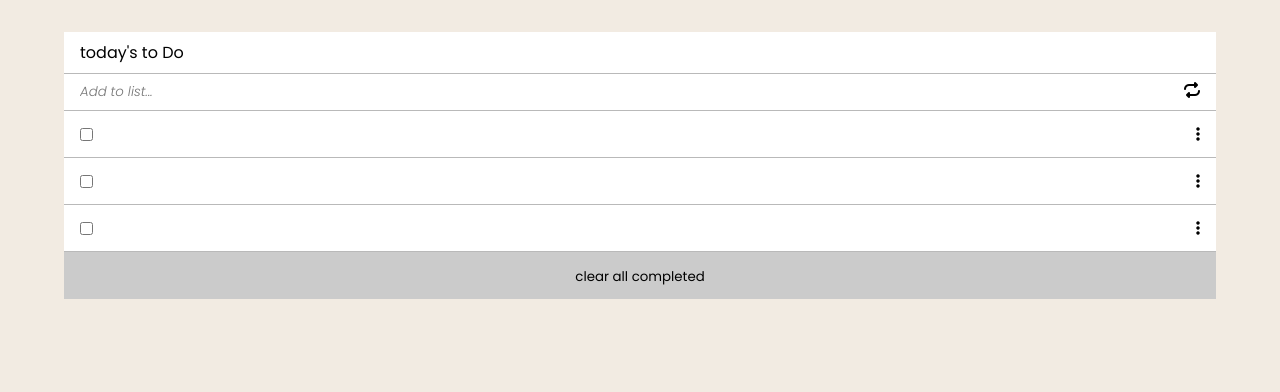
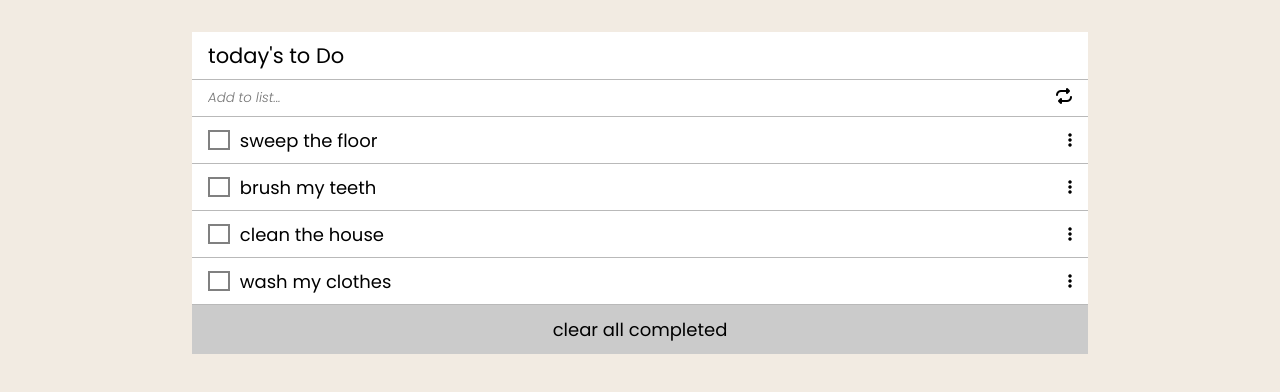
Before and after one commit to Tobby8629/Todo_list, a website built with webpack: page src/template.html in a window 1280 px wide. Built offline with nearby package versions, Linux system fonts and the light colour scheme.

Commit message:
create js to add  array dynamically

```diff
--- a/src/index.js
+++ b/src/index.js
@@ -1,2 +1,6 @@
-import './style/index.css'
-console.log('very');
+import './style/index.css';
+import call from './module/loop.js';
+import check from './module/checker.js';
+
+call();
+check();
--- /dev/null
+++ b/src/module/array.js
@@ -0,0 +1,28 @@
+const array = [
+  {
+    description: 'sweep the floor',
+    completed: true,
+    index: 1,
+  },
+
+  {
+    description: 'wash my clothes',
+    completed: true,
+    index: 4,
+  },
+
+  {
+    description: 'brush my teeth',
+    completed: true,
+    index: 2,
+  },
+
+  {
+    description: 'clean the house',
+    completed: true,
+    index: 3,
+  },
+
+];
+
+export default array;
--- /dev/null
+++ b/src/module/checker.js
@@ -0,0 +1,8 @@
+const check = () => {
+  const check = document.querySelectorAll('.ic');
+  check.forEach((check) => check.addEventListener('click', () => {
+    check.classList.toggle('it');
+  }));
+};
+
+export default check;
--- /dev/null
+++ b/src/module/display.js
@@ -0,0 +1,19 @@
+const display = (arry, main) => {
+  const view = `
+    <div class="ic">
+      <div class='white'></div>
+      <i class="fa-solid fa-check"></i>
+    </div>
+
+    <input type="text" id="tasks" value= "${arry.description}" readonly >
+    <div class="icons">
+        <i class="fa-solid fa-ellipsis-vertical" id="more"></i>
+        <i class="fa-solid fa-trash" id="trash"></i>
+    </div>`;
+
+  const each = document.createElement('div');
+  each.classList.add('each');
+  each.innerHTML = view;
+  main.appendChild(each);
+};
+export default display;
--- /dev/null
+++ b/src/module/loop.js
@@ -0,0 +1,13 @@
+import array from './array.js';
+import display from './display.js';
+
+const call = () => {
+  const master = document.querySelector('#master');
+  const k = 100;
+  for (let i = 1; i < k; i += 1) {
+    array.map((ar) => (
+      ar.index === i && display(ar, master)
+    ));
+  }
+};
+export default call;
--- a/src/style/index.css
+++ b/src/style/index.css
@@ -1,14 +1,14 @@
 @import url('https://fonts.googleapis.com/css2?family=Poppins:ital,wght@0,100;0,200;0,300;0,400;0,500;0,700;0,900;1,100;1,300&display=swap');
 
 * {
- margin: 0;
- padding: 0;
- box-sizing: border-box;
- font-family: 'Poppins', sans-serif;
+  margin: 0;
+  padding: 0;
+  box-sizing: border-box;
+  font-family: 'Poppins', sans-serif;
 }
 
 body {
- background-color: rgb(242, 235, 226);
+  background-color: rgb(242, 235, 226);
 }
 
 main {
@@ -21,7 +21,7 @@ main {
 form,
 .each {
   border-bottom: 1px solid rgb(185, 185, 185);
-  padding: .5rem 1rem;
+  padding: 0.5rem 1rem;
 }
 
 head {
@@ -48,7 +48,7 @@ form button {
   border: none;
 }
 
-form  i {
+form i {
   font-size: 16px;
 }
 
@@ -61,19 +61,35 @@ form  i {
 #tasks {
   width: 100%;
   height: 30px;
-  margin: 0 5px;
+  margin: 0 10px;
   outline: none;
   border: none;
 }
 
-#green {
-  font-size: 20px;
+.ic {
+  height: 15px;
+  width: 20px;
 }
 
-#green:checked {
+.ic .white {
+  width: 100%;
+  height: 100%;
+  border: 2px solid gray;
   background-color: transparent;
+}
+
+.ic i {
   color: blue;
-  border: none;
+  display: none;
+  font-size: 15px;
+}
+
+.it i {
+  display: block;
+}
+
+.it .white {
+  display: none;
 }
 
 #trash {
@@ -81,7 +97,7 @@ form  i {
 }
 
 .clears {
-  padding: .7rem;
+  padding: 0.7rem;
   text-align: center;
   background-color: rgb(203, 203, 203);
 }
@@ -91,3 +107,27 @@ form  i {
   outline: none;
   border: none;
 }
+
+@media (min-width: 768px) {
+  main {
+    width: 70%;
+  }
+
+  main p {
+    font-size: 21px;
+  }
+
+  .ic {
+    height: 20px;
+    width: 23px;
+  }
+
+  .ic i {
+    font-size: 20px;
+  }
+
+  #tasks,
+  #clear {
+    font-size: 18px;
+  }
+}
--- a/src/template.html
+++ b/src/template.html
@@ -12,38 +12,14 @@
         <div class="head">
             <p>today's to Do</p>
         </div>
-        <form action="">
+        <form action="" id="form">
             <input type="text" placeholder="Add to list...">
             <button type="submit">
                 <i class="fa-solid fa-repeat"></i>
             </button>
         </form>
-        <div class="todos">
-            <div class="each">
-                <input type="checkbox" id="green">
-                <input type="text" id="tasks" readonly >
-                <div class="icons">
-                    <i class="fa-solid fa-ellipsis-vertical" id="more"></i>
-                    <i class="fa-solid fa-trash" id="trash"></i>
-                </div>
-            </div>
-            <div class="each">
-                <input type="checkbox" id="green">
-                <input type="text" id="tasks" readonly>
-                <div class="icons">
-                    <i class="fa-solid fa-ellipsis-vertical" id="more"></i>
-                    <i class="fa-solid fa-trash" id="trash"> </i>
-                </div>
-            </div>
+        <div class="todos" id ='master'>
 
-            <div class="each">
-                <input type="checkbox" id="green">
-                <input type="text" id="tasks" readonly>
-                <div class="icons">
-                    <i class="fa-solid fa-ellipsis-vertical" id="more"></i>
-                    <i class="fa-solid fa-trash" id="trash"></i>
-                </div>
-            </div>
         </div>
 
         <div class="clears">
--- a/webpack.config.js
+++ b/webpack.config.js
@@ -1,26 +1,28 @@
 const HtmlWebpackPlugin = require('html-webpack-plugin');
 const path = require('path');
-const {webpack} = require('webpack');
+
 module.exports = {
   mode: 'development',
   entry: {
-        bundle: path.resolve(__dirname,'./src/index.js')
+    bundle: path.resolve(__dirname, './src/index.js'),
   },
-    output:{
-       path: path.resolve(__dirname,'dist'),
+  output: {
+    path: path.resolve(__dirname, 'dist'),
     filename: '[name][contenthash].js',
     clean: true,
   },
-    devServer:{
+  devServer: {
     static: path.resolve(__dirname, 'dist'),
+    hot: true,
+    open: true,
   },
   module: {
     rules: [
       {
         test: /\.css$/,
-                use:['style-loader', 'css-loader']
-            }
-        ]
+        use: ['style-loader', 'css-loader'],
+      },
+    ],
   },
 
   plugins: [
@@ -31,4 +33,4 @@ module.exports = {
     }),
   ],
 
-}
+};
```
Also changed, not shown: dist/bundle7a3d92183e1ace12b5a6.js, dist/index.html. Lines whose indentation alone changed are shown as unchanged.
